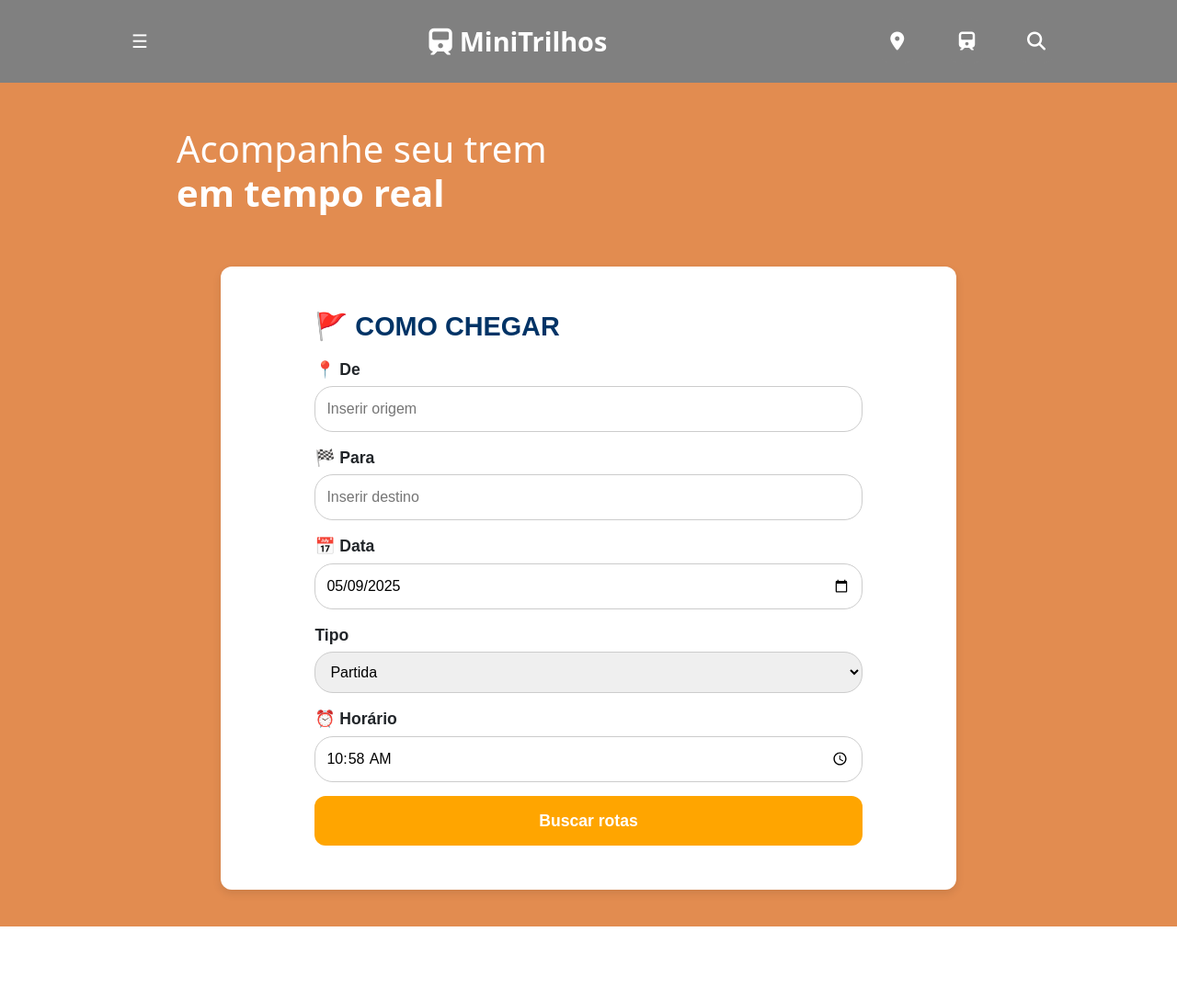
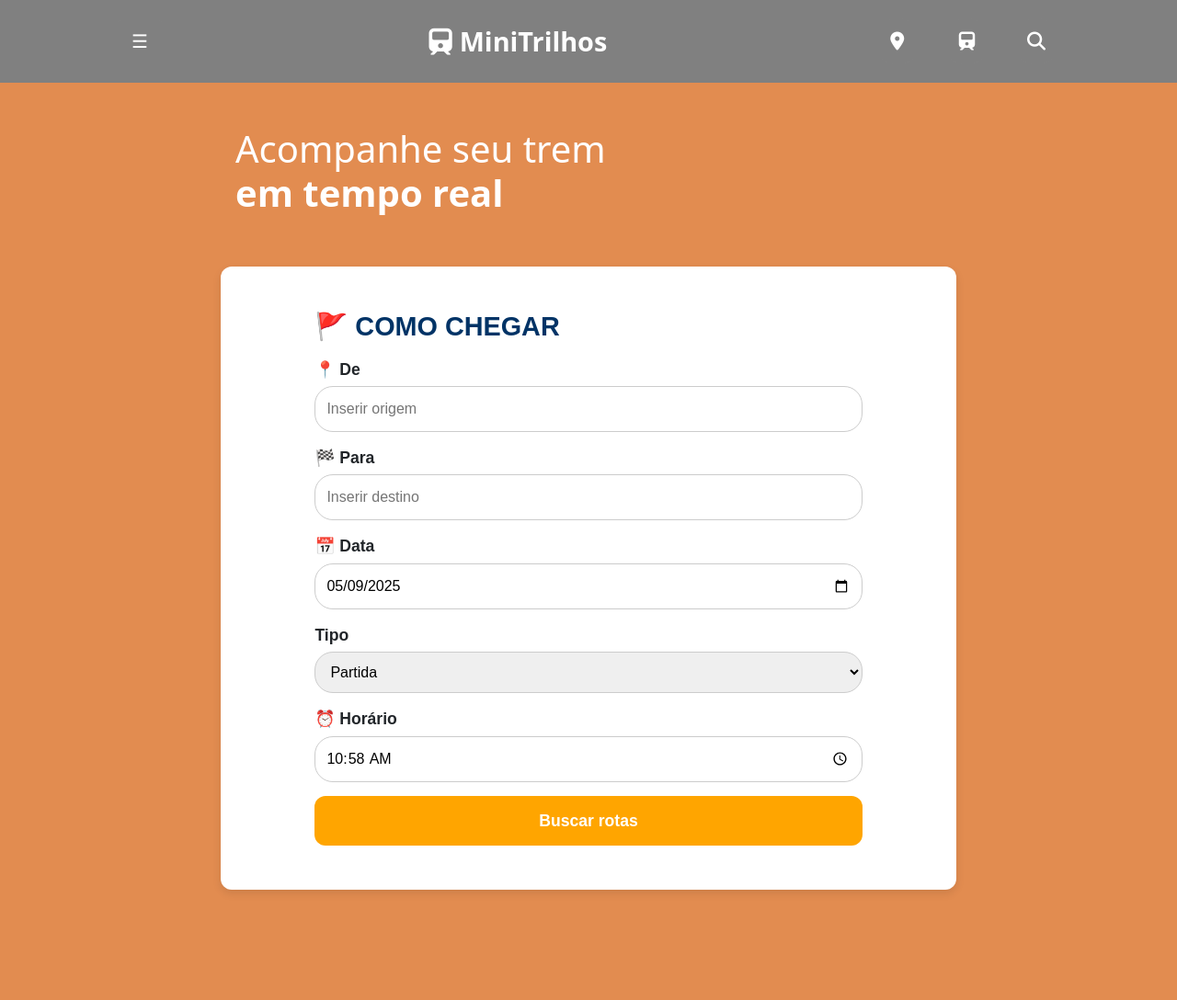
Before and after one commit to Murilo08-del/MOCKUP, a PHP site: page /html/dashboard.html in a window 1280 px wide. Shown: the whole page at 92% size. After the commit the page ends 972 px from the top, so only its background shows below. Run offline with PHP 8.4, Linux system fonts and the light colour scheme.

Commit message:
dash board tela responsiva

```diff
--- a/css/dashboard.css
+++ b/css/dashboard.css
@@ -66,11 +66,6 @@
   background-color: #e28c50;
   min-height: 80vh;
   padding-bottom: 5vh;
-}
-
-footer {
-  min-height: 10vh;
-  background-color: white;
 }
 
 .como-chegar {
@@ -265,7 +260,7 @@ footer {
   }
 
   .tempo-real {
-    padding: 6vh 15vw;
+    padding: 6vh 20vw;
   }
 
   #cor {
--- a/html/dashboard.html
+++ b/html/dashboard.html
@@ -92,8 +92,6 @@
         </section>
     </main>
 
-    <footer>
-    </footer>
     <script src="https://cdn.jsdelivr.net/npm/bootstrap@5.3.6/dist/js/bootstrap.bundle.min.js"
         integrity="sha384-j1CDi7MgGQ12Z7Qab0qlWQ/Qqz24Gc6BM0thvEMVjHnfYGF0rmFCozFSxQBxwHKO"
         crossorigin="anonymous"></script>
```
